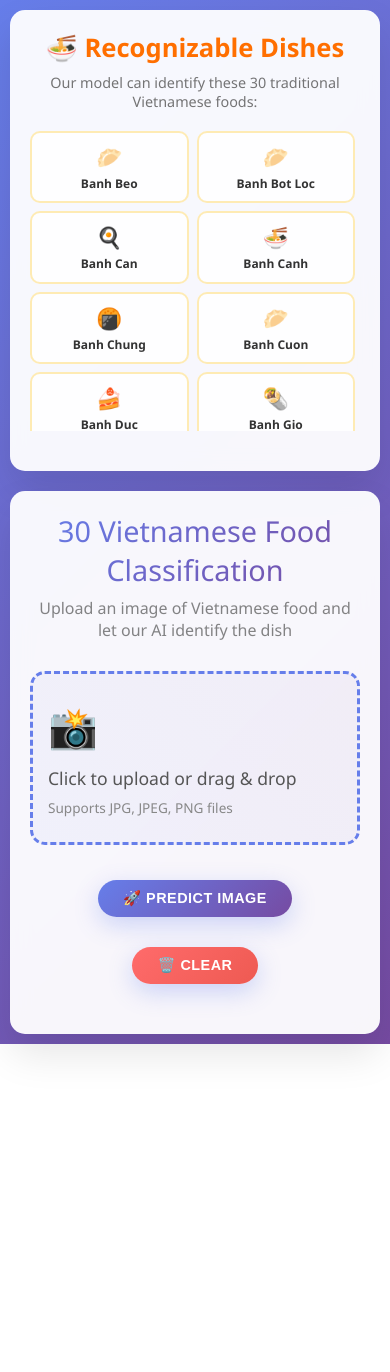
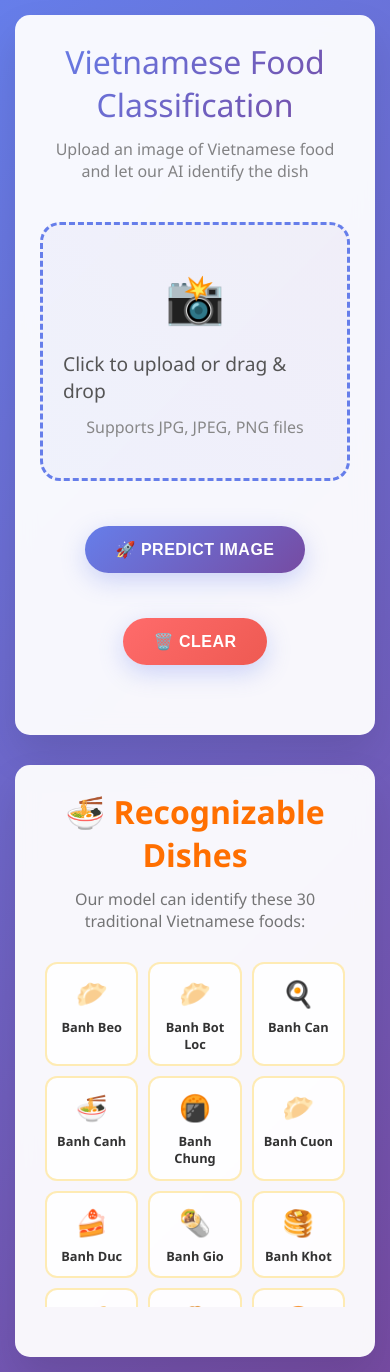
Before and after one commit to toannv09/Final_Project_MLops, a plain HTML site: page index.html in a window 390 px wide. Before the commit the page ends 1044 px from the top, so only its background shows below. Drawn offline with Linux system fonts and the light colour scheme.

Commit message:
Update index.html

```diff
--- a/index.html
+++ b/index.html
@@ -3,7 +3,7 @@
 <head>
   <meta charset="UTF-8" />
   <meta name="viewport" content="width=device-width, initial-scale=1.0" />
-  <title>VietNamese Food Classification</title>
+  <title>Vietnamese Food Classification</title>
   <style>
     * {
       margin: 0;
@@ -20,13 +20,12 @@
     }
 
     .main-container {
-      max-width: 1400px;
+      max-width: 1200px;
       margin: 0 auto;
-      display: grid;
-      grid-template-columns: 1fr 400px;
+      display: flex;
+      flex-direction: column;
       gap: 30px;
       min-height: calc(100vh - 40px);
-      align-items: start;
     }
 
     .content-section {
@@ -34,7 +33,7 @@
       backdrop-filter: blur(10px);
       border-radius: 20px;
       box-shadow: 0 20px 40px rgba(0, 0, 0, 0.1);
-      padding: 40px;
+      padding: 50px;
       transition: transform 0.3s ease;
     }
 
@@ -47,16 +46,14 @@
       backdrop-filter: blur(10px);
       border-radius: 20px;
       box-shadow: 0 20px 40px rgba(0, 0, 0, 0.1);
-      padding: 30px;
-      height: fit-content;
-      position: sticky;
-      top: 20px;
+      padding: 40px;
+      order: 2;
     }
 
     h1 {
       color: #333;
-      font-size: 2.2rem;
-      margin-bottom: 8px;
+      font-size: 2.8rem;
+      margin-bottom: 12px;
       font-weight: 300;
       background: linear-gradient(135deg, #667eea, #764ba2);
       -webkit-background-clip: text;
@@ -67,22 +64,27 @@
 
     .subtitle {
       color: #666;
-      font-size: 1rem;
-      margin-bottom: 30px;
+      font-size: 1.2rem;
+      margin-bottom: 40px;
       opacity: 0.8;
       text-align: center;
     }
 
     .upload-area {
       border: 3px dashed #667eea;
-      border-radius: 15px;
-      padding: 30px 20px;
-      margin: 25px 0;
+      border-radius: 20px;
+      padding: 50px 30px;
+      margin: 30px 0;
       background: linear-gradient(45deg, rgba(102, 126, 234, 0.05), rgba(118, 75, 162, 0.05));
       transition: all 0.3s ease;
       cursor: pointer;
       position: relative;
       overflow: hidden;
+      min-height: 200px;
+      display: flex;
+      flex-direction: column;
+      align-items: center;
+      justify-content: center;
     }
 
     .upload-area:hover {
@@ -97,9 +99,9 @@
     }
 
     .upload-icon {
-      font-size: 2.5rem;
+      font-size: 4rem;
       color: #667eea;
-      margin-bottom: 12px;
+      margin-bottom: 20px;
       transition: transform 0.3s ease;
     }
 
@@ -108,13 +110,14 @@
     }
 
     .upload-text {
-      font-size: 1.1rem;
+      font-size: 1.4rem;
       color: #555;
-      margin-bottom: 8px;
+      margin-bottom: 12px;
+      font-weight: 500;
     }
 
     .upload-hint {
-      font-size: 0.85rem;
+      font-size: 1rem;
       color: #888;
     }
 
@@ -126,14 +129,14 @@
       background: linear-gradient(135deg, #667eea, #764ba2);
       color: white;
       border: none;
-      padding: 12px 30px;
+      padding: 16px 40px;
       border-radius: 50px;
-      font-size: 1rem;
+      font-size: 1.1rem;
       font-weight: 600;
       cursor: pointer;
       transition: all 0.3s ease;
       box-shadow: 0 8px 25px rgba(102, 126, 234, 0.3);
-      margin: 15px 8px;
+      margin: 20px 12px;
       text-transform: uppercase;
       letter-spacing: 0.5px;
     }
@@ -154,16 +157,16 @@
     }
 
     .preview-container {
-      margin: 25px 0;
+      margin: 30px 0;
       display: none;
       text-align: center;
     }
 
     .preview-image {
       max-width: 100%;
-      max-height: 280px;
-      border-radius: 15px;
-      box-shadow: 0 10px 30px rgba(0, 0, 0, 0.2);
+      max-height: 400px;
+      border-radius: 20px;
+      box-shadow: 0 15px 40px rgba(0, 0, 0, 0.2);
       transition: transform 0.3s ease;
     }
 
@@ -172,9 +175,9 @@
     }
 
     .result {
-      margin-top: 25px;
-      padding: 25px;
-      border-radius: 15px;
+      margin-top: 30px;
+      padding: 30px;
+      border-radius: 20px;
       background: linear-gradient(135deg, rgba(76, 175, 80, 0.1), rgba(67, 160, 71, 0.1));
       border: 2px solid rgba(76, 175, 80, 0.3);
       display: none;
@@ -194,18 +197,19 @@
 
     .result h3 {
       color: #4CAF50;
-      font-size: 1.3rem;
-      margin-bottom: 18px;
+      font-size: 1.6rem;
+      margin-bottom: 24px;
       font-weight: 600;
+      text-align: center;
     }
 
     .result-item {
       display: flex;
       justify-content: space-between;
       align-items: center;
-      padding: 12px 0;
+      padding: 16px 0;
       border-bottom: 1px solid rgba(76, 175, 80, 0.2);
-      font-size: 1rem;
+      font-size: 1.1rem;
     }
 
     .result-item:last-child {
@@ -215,28 +219,30 @@
     .result-label {
       font-weight: 600;
       color: #333;
+      font-size: 1.2rem;
     }
 
     .result-value {
       font-weight: 400;
       color: #555;
       background: rgba(76, 175, 80, 0.1);
-      padding: 6px 12px;
-      border-radius: 20px;
+      padding: 8px 16px;
+      border-radius: 25px;
+      font-size: 1.1rem;
     }
 
     .loading {
       display: none;
-      margin: 20px 0;
+      margin: 30px 0;
       text-align: center;
     }
 
     .spinner {
-      border: 3px solid rgba(102, 126, 234, 0.1);
-      border-left: 3px solid #667eea;
+      border: 4px solid rgba(102, 126, 234, 0.1);
+      border-left: 4px solid #667eea;
       border-radius: 50%;
-      width: 35px;
-      height: 35px;
+      width: 50px;
+      height: 50px;
       animation: spin 1s linear infinite;
       margin: 0 auto;
     }
@@ -246,15 +252,23 @@
       100% { transform: rotate(360deg); }
     }
 
+    .loading p {
+      margin-top: 16px;
+      color: #667eea;
+      font-weight: 600;
+      font-size: 1.1rem;
+    }
+
     .error {
       background: linear-gradient(135deg, rgba(244, 67, 54, 0.1), rgba(229, 57, 53, 0.1));
       border: 2px solid rgba(244, 67, 54, 0.3);
       color: #d32f2f;
-      padding: 18px;
-      border-radius: 15px;
-      margin: 20px 0;
+      padding: 24px;
+      border-radius: 20px;
+      margin: 25px 0;
       display: none;
       animation: shake 0.5s ease;
+      font-size: 1.1rem;
     }
 
     @keyframes shake {
@@ -265,60 +279,60 @@
 
     .confidence-bar {
       width: 100%;
-      height: 6px;
+      height: 8px;
       background: rgba(76, 175, 80, 0.2);
-      border-radius: 3px;
+      border-radius: 4px;
       overflow: hidden;
-      margin-top: 8px;
+      margin-top: 10px;
     }
 
     .confidence-fill {
       height: 100%;
       background: linear-gradient(90deg, #4CAF50, #8BC34A);
-      border-radius: 3px;
+      border-radius: 4px;
       transition: width 0.8s ease;
     }
 
     /* Menu Section Styles */
     .menu-title {
       color: #FF6F00;
-      font-size: 1.6rem;
-      margin-bottom: 8px;
+      font-size: 2rem;
+      margin-bottom: 12px;
       font-weight: 600;
       text-align: center;
     }
 
     .menu-subtitle {
       color: #666;
-      font-size: 0.9rem;
-      margin-bottom: 20px;
+      font-size: 1rem;
+      margin-bottom: 25px;
       text-align: center;
       opacity: 0.9;
     }
 
     .menu-grid {
       display: grid;
-      grid-template-columns: repeat(2, 1fr);
-      gap: 10px;
-      margin-bottom: 20px;
+      grid-template-columns: repeat(6, 1fr);
+      gap: 12px;
+      margin-bottom: 25px;
       max-height: 400px;
       overflow-y: auto;
       overflow-x: hidden;
-      padding-right: 5px;
+      padding: 5px;
     }
 
     .menu-grid::-webkit-scrollbar {
-      width: 6px;
+      width: 8px;
     }
 
     .menu-grid::-webkit-scrollbar-track {
       background: rgba(255, 193, 7, 0.1);
-      border-radius: 3px;
+      border-radius: 4px;
     }
 
     .menu-grid::-webkit-scrollbar-thumb {
       background: rgba(255, 193, 7, 0.4);
-      border-radius: 3px;
+      border-radius: 4px;
     }
 
     .menu-grid::-webkit-scrollbar-thumb:hover {
@@ -328,8 +342,8 @@
     .menu-item {
       background: rgba(255, 255, 255, 0.8);
       border: 2px solid rgba(255, 193, 7, 0.3);
-      border-radius: 10px;
-      padding: 12px 8px;
+      border-radius: 12px;
+      padding: 16px 10px;
       text-align: center;
       transition: all 0.3s ease;
       cursor: pointer;
@@ -338,113 +352,133 @@
     }
 
     .menu-item:hover {
-      transform: translateY(-2px);
-      box-shadow: 0 6px 20px rgba(255, 193, 7, 0.3);
+      transform: translateY(-3px);
+      box-shadow: 0 8px 25px rgba(255, 193, 7, 0.3);
       border-color: #FF6F00;
       background: rgba(255, 255, 255, 0.95);
     }
 
     .menu-item-emoji {
-      font-size: 1.5rem;
-      margin-bottom: 6px;
+      font-size: 2rem;
+      margin-bottom: 8px;
       display: block;
     }
 
     .menu-item-name {
       font-weight: 600;
       color: #333;
-      font-size: 0.8rem;
+      font-size: 0.9rem;
       text-transform: capitalize;
-      line-height: 1.2;
+      line-height: 1.3;
     }
 
     .button-group {
       display: flex;
       justify-content: center;
       flex-wrap: wrap;
-      gap: 10px;
-      margin: 20px 0;
+      gap: 15px;
+      margin: 30px 0;
     }
 
-    /* Responsive Design */
+    /* Responsive Design for smaller laptops */
+    @media (max-width: 1400px) {
+      .menu-grid {
+        grid-template-columns: repeat(5, 1fr);
+      }
+    }
+
     @media (max-width: 1200px) {
-      .main-container {
-        grid-template-columns: 1fr;
-        gap: 20px;
-        max-width: 800px;
+      .menu-grid {
+        grid-template-columns: repeat(5, 1fr);
+        max-height: 350px;
       }
 
-      .sidebar {
-        position: static;
-        order: -1;
-      }
-
-      .menu-grid {
-        grid-template-columns: repeat(4, 1fr);
-        max-height: 300px;
+      h1 {
+        font-size: 2.2rem;
       }
     }
 
     @media (max-width: 768px) {
       body {
-        padding: 10px;
+        padding: 15px;
       }
 
       .content-section, .sidebar {
-        padding: 20px;
+        padding: 25px;
         border-radius: 15px;
       }
 
       h1 {
-        font-size: 1.8rem;
+        font-size: 2rem;
+      }
+
+      .subtitle {
+        font-size: 1rem;
       }
 
       .upload-area {
-        padding: 25px 15px;
+        padding: 40px 20px;
+        min-height: 160px;
+      }
+
+      .upload-icon {
+        font-size: 3rem;
+      }
+
+      .upload-text {
+        font-size: 1.2rem;
       }
 
       .btn {
-        padding: 10px 25px;
-        font-size: 0.9rem;
-        margin: 10px 5px;
+        padding: 14px 30px;
+        font-size: 1rem;
+        margin: 15px 8px;
       }
 
       .menu-grid {
-        grid-template-columns: repeat(3, 1fr);
-        gap: 8px;
+        grid-template-columns: repeat(4, 1fr);
+        gap: 10px;
       }
 
       .menu-item {
-        padding: 10px 6px;
+        padding: 12px 8px;
       }
 
       .menu-item-emoji {
-        font-size: 1.3rem;
+        font-size: 1.6rem;
       }
 
       .menu-item-name {
-        font-size: 0.75rem;
+        font-size: 0.8rem;
       }
 
       .result-item {
         flex-direction: column;
         align-items: flex-start;
-        gap: 8px;
+        gap: 10px;
       }
     }
 
     @media (max-width: 480px) {
       .menu-grid {
-        grid-template-columns: repeat(2, 1fr);
+        grid-template-columns: repeat(3, 1fr);
       }
     }
   </style>
 </head>
 <body>
   <div class="main-container">
+    <div class="sidebar">
+      <h2 class="menu-title">🍜 Recognizable Dishes</h2>
+      <p class="menu-subtitle">Our model can identify these 30 traditional Vietnamese foods:</p>
+      <div class="menu-grid" id="menuGrid">
+        <!-- Menu items will be populated by JavaScript -->
+      </div>
+    </div>
+
     <!-- Main Content Section -->
     <div class="content-section">
-      <h1>30 Vietnamese Food Classification</h1>
+      <h1>Vietnamese Food Classification</h1>
       <p class="subtitle">Upload an image of Vietnamese food and let our AI identify the dish</p>
 
       <form id="uploadForm">
@@ -471,7 +505,7 @@
 
       <div class="loading" id="loading">
         <div class="spinner"></div>
-        <p style="margin-top: 12px; color: #667eea; font-weight: 600;">Analyzing image...</p>
+        <p>Analyzing image...</p>
       </div>
 
       <div class="error" id="error"></div>
@@ -484,7 +518,7 @@
         </div>
         <div class="result-item">
           <span class="result-label">Confidence:</span>
-          <div style="flex: 1; margin-left: 15px;">
+          <div style="flex: 1; margin-left: 20px;">
             <span class="result-value" id="confidence"></span>
             <div class="confidence-bar">
               <div class="confidence-fill" id="confidenceFill"></div>
@@ -495,15 +529,6 @@
           <span class="result-label">Processing Time:</span>
           <span class="result-value" id="time"></span>
         </div>
-      </div>
-    </div>
-
-    <!-- Sidebar Menu Section -->
-    <div class="sidebar">
-      <h2 class="menu-title">🍜 Recognizable Dishes</h2>
-      <p class="menu-subtitle">Our model can identify these 30 traditional Vietnamese foods:</p>
-      <div class="menu-grid" id="menuGrid">
-        <!-- Menu items will be populated by JavaScript -->
       </div>
     </div>
   </div>
```
